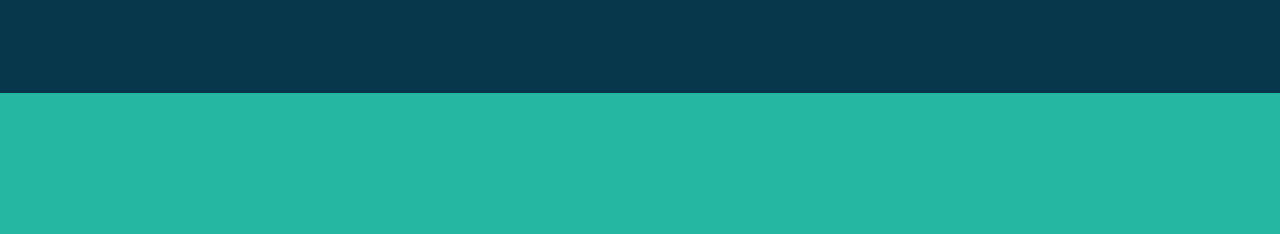
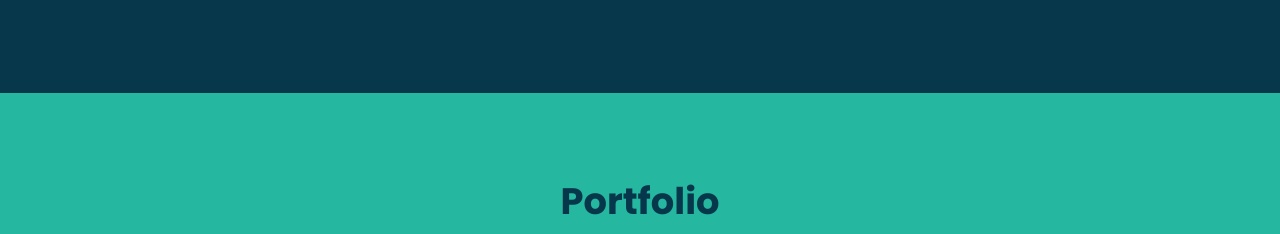
Before and after one commit to ParthChaturvedi07/my-portfolio, a plain HTML site: page index.html in a window 1280 px wide. Shown: the part 1437-1671 px from the top of the page. Drawn offline with nearby package versions, Linux system fonts and the light colour scheme; a script that the page names is missing.

Commit message:
Update style1.css

```diff
--- a/style1.css
+++ b/style1.css
@@ -301,7 +301,7 @@ header {
 
 .portfolio {
   background: #25b79f;
-  padding: 6rem 0;
+  padding: 2rem 0;
 }
 
 
```
